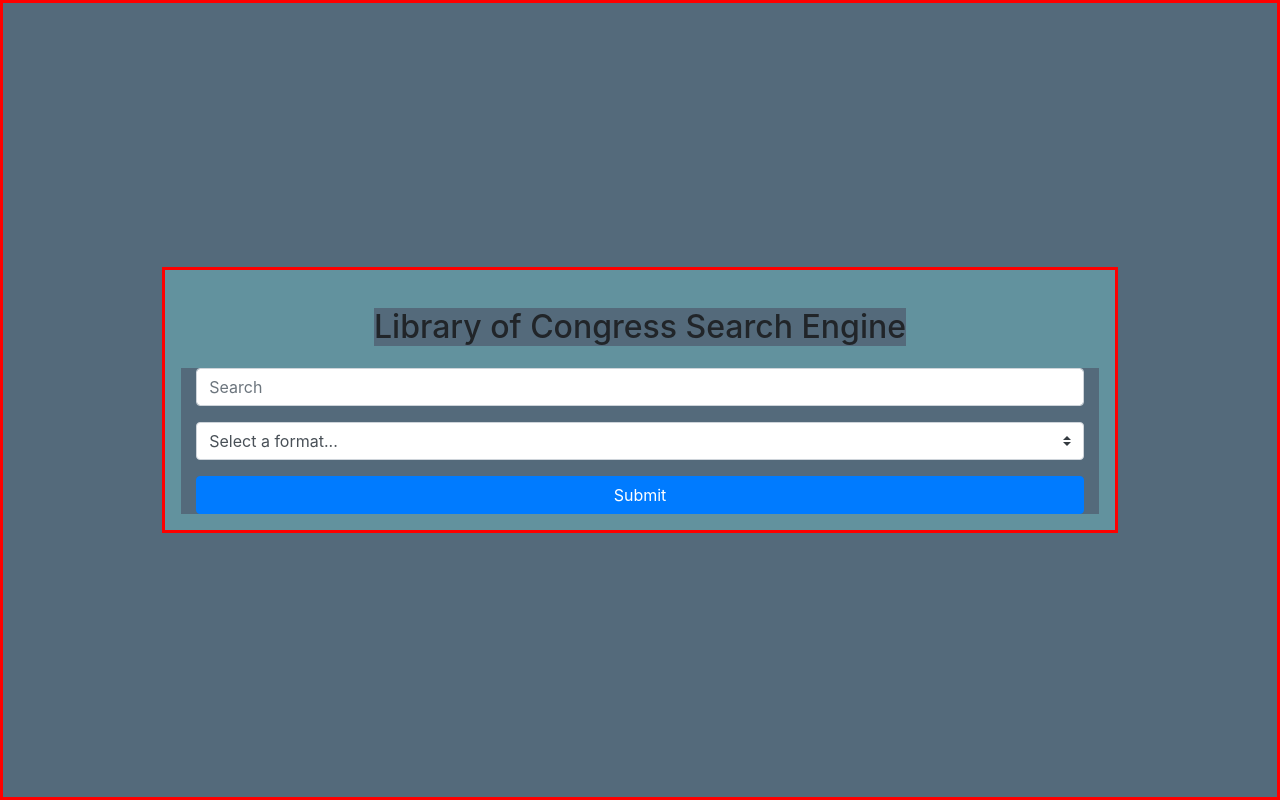
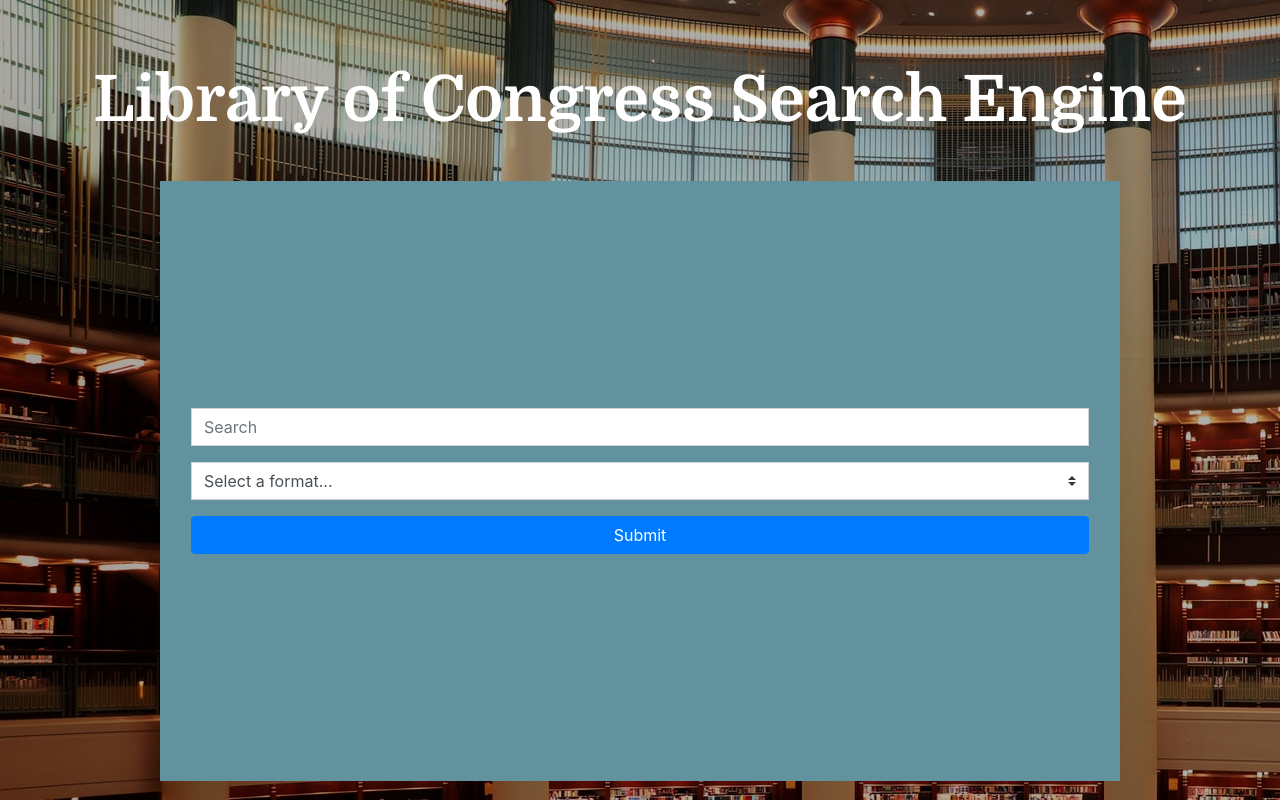
Before and after one commit to JosieMald/library-congress-SE, a plain HTML site: page index.html in a window 1280 px wide. Drawn offline with nearby package versions, Linux system fonts and the light colour scheme.

Commit message:
added bg images and changed html and css.

```diff
--- a/assets/css/styles.css
+++ b/assets/css/styles.css
@@ -1,13 +1,26 @@
-* {
-    background-color: #546a7b;
+:root {
+    --bg: #546a7b;
+    --light-blue: #62929e
 }
 
-p {
-    background-color: #62929e;
+body {
+    background:linear-gradient(rgba(0,0,0,0.3), rgba(0,0,0,0.3)), url("/assets/imgs/congress-library.jpg");
+
+
+}
+
+h1{
+    font-family: 'Domine', serif;
+    font-size: 4rem;
+    color: white;
+}
+
+form {
+    background-color: var(--light-blue);
 }
 
 .example {
-    border: solid red 3px;
+    border-radius: 0;
 }
 
 .hello {
--- a/index.html
+++ b/index.html
@@ -12,25 +12,32 @@
       integrity="sha384-zCbKRCUGaJDkqS1kPbPd7TveP5iyJE0EjAuZQTgFLD2ylzuqKfdKlfG/eSrtxUkn"
       crossorigin="anonymous"
     />
+    <!-- GOOGLE FONTS -->
+    <link rel="preconnect" href="https://fonts.googleapis.com" />
+    <link rel="preconnect" href="https://fonts.gstatic.com" crossorigin />
+    <link
+      href="https://fonts.googleapis.com/css2?family=Domine:wght@700&display=swap"
+      rel="stylesheet"
+    />
     <!-- CSS -->
     <link rel="stylesheet" href="./assets/css/reset.css" />
     <link rel="stylesheet" href="./assets/css/styles.css" />
   </head>
   <body>
-      <div class="d-flex align-items-center justify-content-center example vh-100">
-          <div class="col-12 col-md-9 hello example d-flex flex-column align-items-center">
+    <div class="d-flex flex-column align-items-center justify-content-center example vh-100">
       <h1 class="">Library of Congress Search Engine</h1>
+      <div class="col-12 col-md-9 hello example d-flex align-items-center">
         <form class="col-12">
           <div class="form-group">
             <input
               type="text"
-                    class="form-control"
+              class="form-control rounded-0"
               id="search-term"
               placeholder="Search"
             />
           </div>
           <div class="input-group mb-3">
-                  <select class="custom-select" id="inputGroupSelect02">
+            <select class="custom-select rounded-0" id="inputGroupSelect02">
               <option selected>Select a format...</option>
               <option value="1">Maps</option>
               <option value="2">Audio</option>
```
Also changed, not shown: assets/imgs/congress-libra.jpg (added), assets/imgs/congress-librar.jpg (added), assets/imgs/congress-library.jpg (added). Lines whose indentation alone changed are shown as unchanged.
